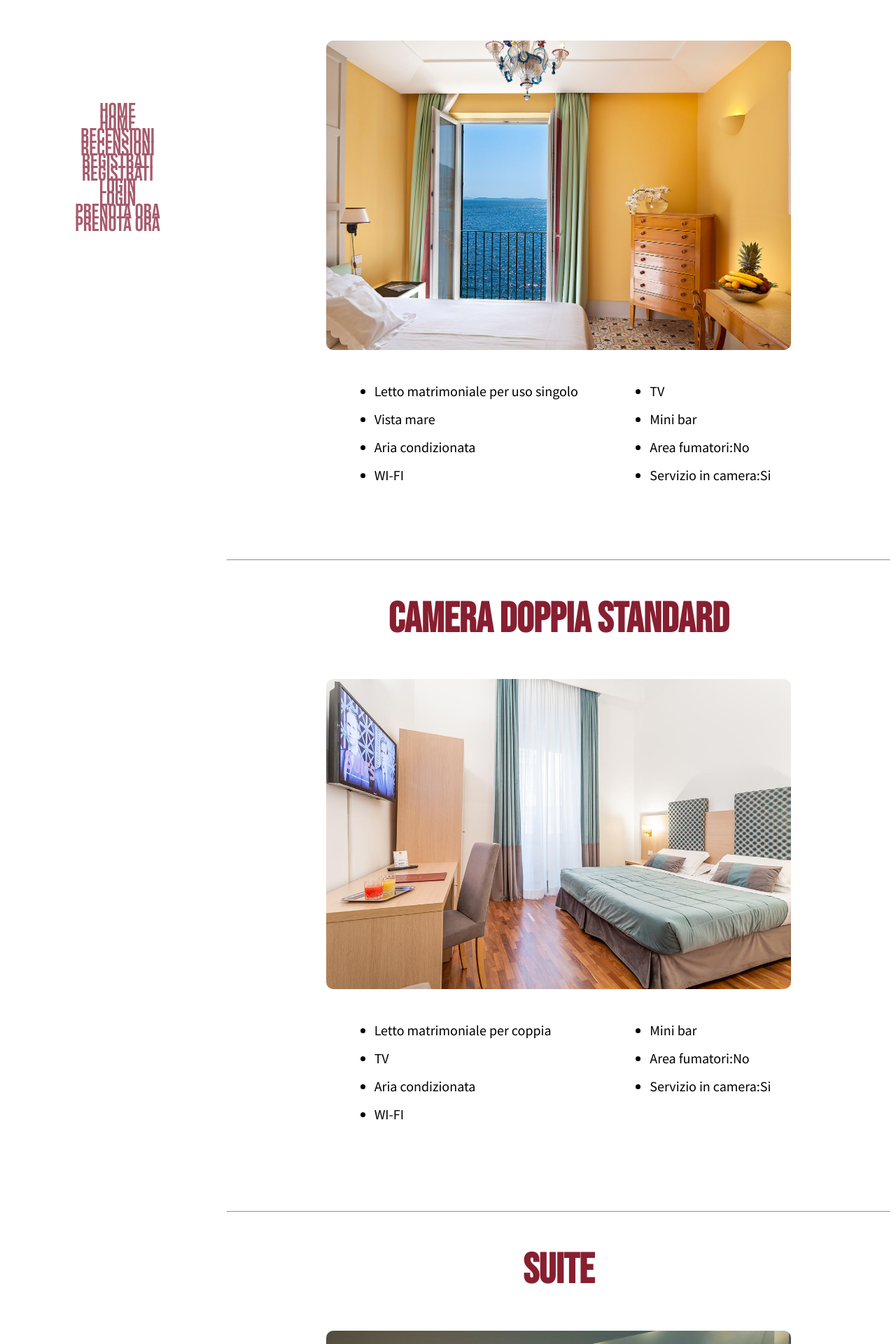
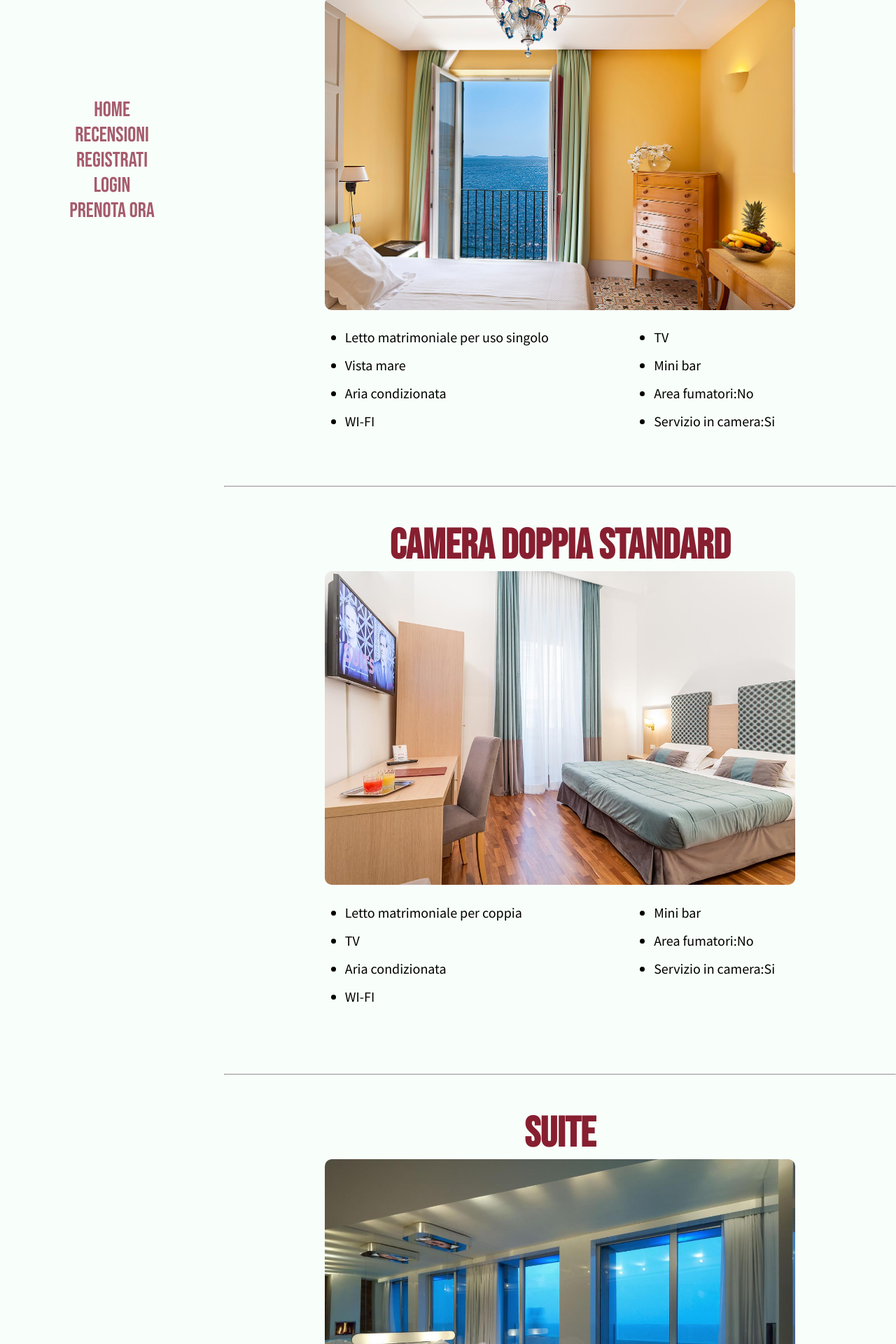
Before and after one commit to AngeloTrifelli/Tesina-LWEB, a PHP site: page /PHP/camere.php in a window 1280 px wide. Shown: the part 269-2189 px from the top of the page at 70% size. Run offline with PHP 8.4, Linux system fonts and the light colour scheme.

Commit message:
Update camere.css

```diff
--- a/CSS/camere.css
+++ b/CSS/camere.css
@@ -1,104 +1,3 @@
-<<<<<<< HEAD
-*{
-    margin: 0;
-    padding: 0%;
-    box-sizing: border-box;
-    background-color: #f8fefa
-
-}
-
-a{
-    text-decoration: none;
-
-}
-
-
-
-#leftColumn{
-    float: left;
-    width: 25%;
-    position: fixed;
-}
-
-#rightColumn{
-    float: right;
-    width: 75%;
-}
-
-#logo{
-    width:80%;
-    padding-top: 10%;
-    padding-left: 5%;
-}
-
-#links{
-    padding-top: 50%;
-      text-align: center;
-}
-
-
-.item{
-    font-family: 'Bebas Neue', cursive;
-    font-size: 30px;
-    color: #a65b6c;
-    transition: all 300ms ease;
-}
-
-#mainTitle{
-    color: #871f30;
-    text-align: center;
-    font-family: 'Bebas Neue', cursive;
-    font-size: 80px;
-    margin-top: 5%;
-}
-
-
-.title{
-    color: #871f30;
-    text-align: center;
-    font-family: 'Bebas Neue', cursive;
-    font-size: 60px;
-    margin-top: 5%;
-}
-
-.imgcamera{
-    width: 70%;
-    margin-left: 15%;
-    border-radius: 10px;
-}
-
-.descrizione{
-    margin-top: 2%;
-    margin-left: 40%;
-    font-family: 'Source Sans Pro', sans-serif;
-    font-size: 12px;
-}
-
-.divSx{
-    display: flex;
-    flex-direction:column;
-    margin-left: 18%;
-    font-size: 20px;
-    line-height: 2;
-    font-family: 'Source Sans Pro', sans-serif;
-}
-
-.divDx{
-    display: flex;
-    flex-direction:column;
-    margin-right: 18%;
-    font-size: 20px;
-    line-height: 2;
-    margin-left: 3%;
-    font-family: 'Source Sans Pro', sans-serif;
-}
-
-.containerDati{
-    margin-top: 2%;
-    display: flex;
-    justify-content: space-between;
-}
-=======
 *{
     margin: 0;
     padding: 0%;
```
